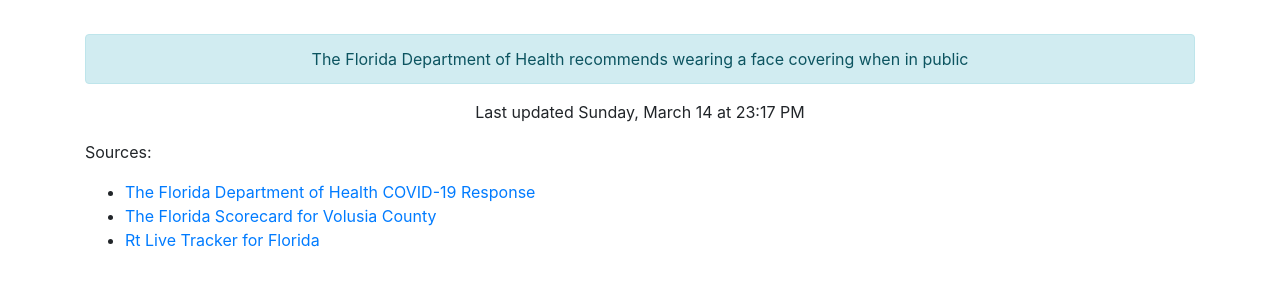
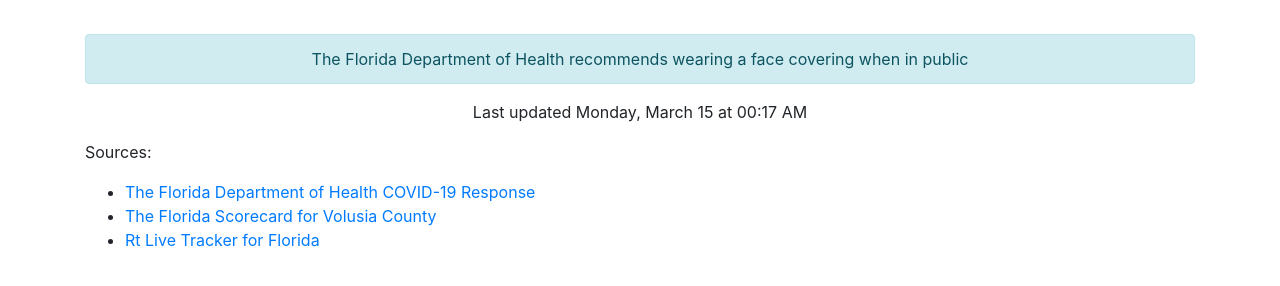
Before and after one commit to thinkjson/timeforchurch, a Jekyll site: the page built from index.md, in a window 1280 px wide. Shown: the part 544-830 px from the top of the page. Built offline with Jekyll 4.4.1, drawn with Linux system fonts in a browser that asks for light colours; our own code applies the rules of GitHub Pages for plain Markdown files.

Commit message:
Updating data

```diff
--- a/_includes/data.html
+++ b/_includes/data.html
@@ -10,4 +10,4 @@
     <div class="outcome text-success">YES</div>
     <div class="alert alert-info" role="alert">The Florida Department of Health recommends wearing a face covering when in public</div>
 
-    <p>Last updated Sunday, March 14 at 23:17 PM</p>
+    <p>Last updated Monday, March 15 at 00:17 AM</p>
```
